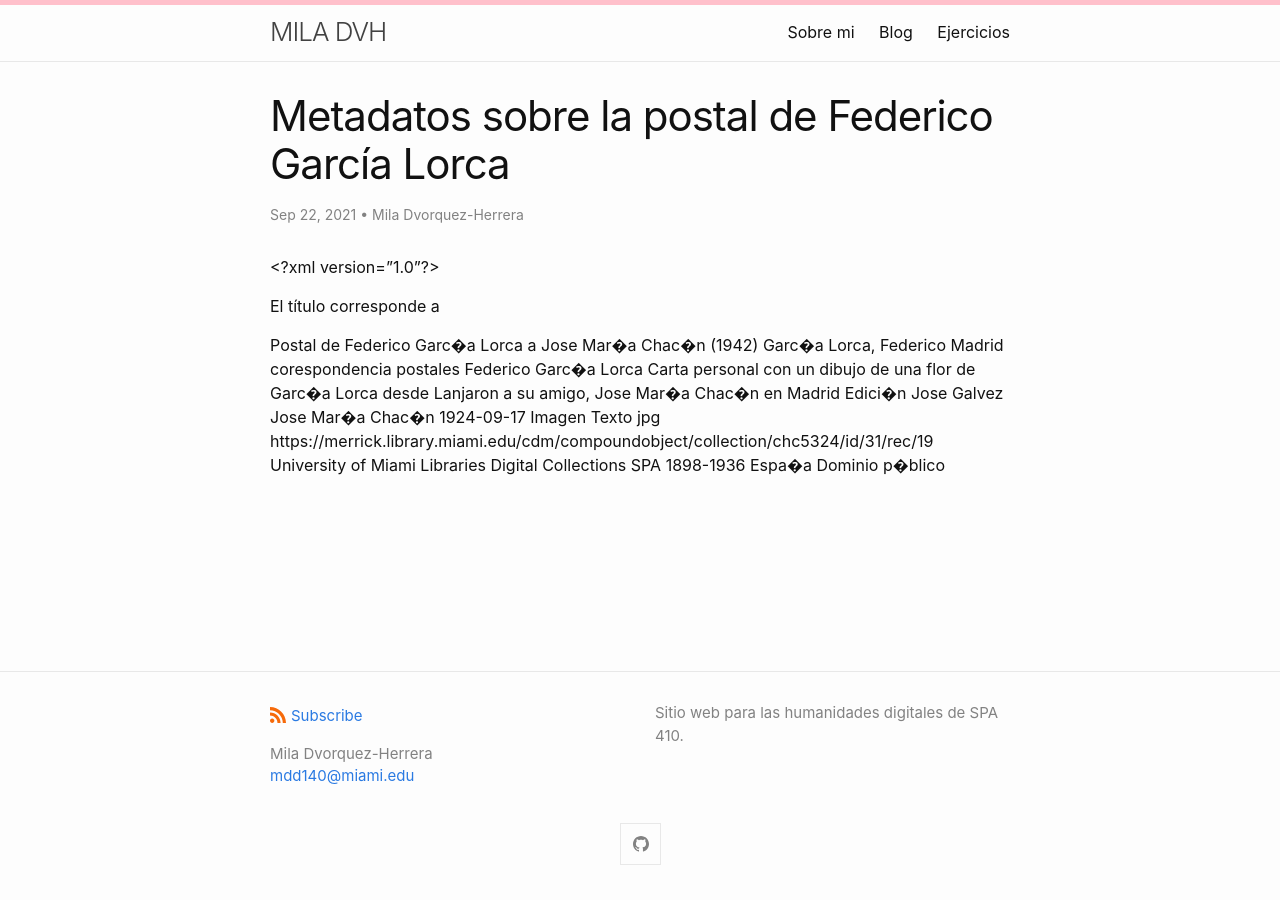
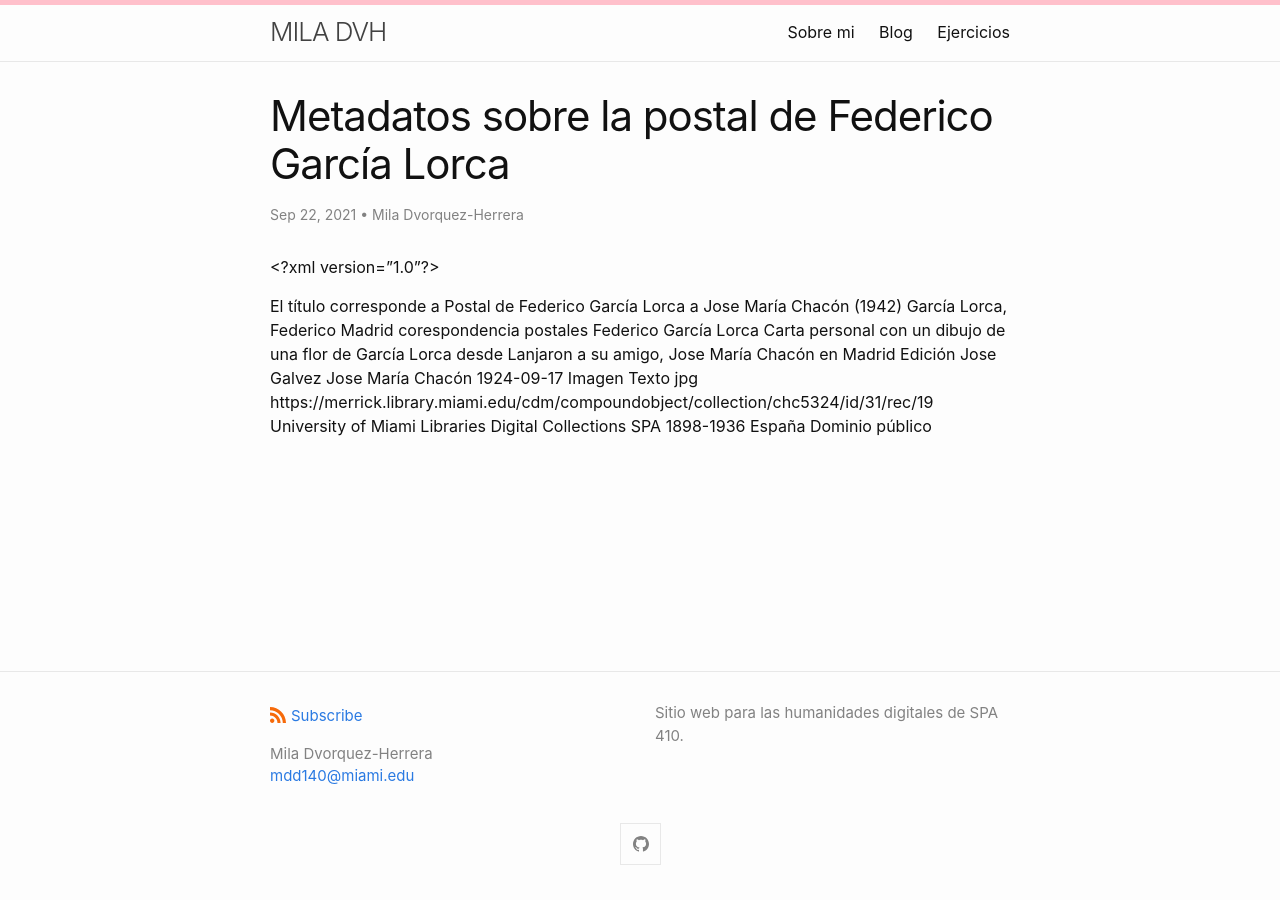
Before and after one commit to miladvh/miladvh.github.io, a Jekyll site: the page built from _posts/2021-09-22-metadatos.md, in a window 1280 px wide. Built offline with Jekyll 4.4.1, drawn with Linux system fonts in a browser that asks for light colours.

Commit message:
Update 2021-09-22-metadatos.md

```diff
--- a/_posts/2021-09-22-metadatos.md
+++ b/_posts/2021-09-22-metadatos.md
@@ -8,13 +8,13 @@ author: Mila Dvorquez-Herrera
 <metadata
     xmlns:dc="http://purl.org/dc/elements/1.1/">
 
-    <p>El título corresponde a </p>
+    El título corresponde a
 
     <dc:title>
-        Postal de Federico Garc�a Lorca a Jose Mar�a Chac�n (1942)
+        Postal de Federico García Lorca a Jose María Chacón (1942)
     </dc:title>
     <dc:creator>
-        Garc�a Lorca, Federico
+        García Lorca, Federico
     </dc:creator>
     <dc:subject>
         Madrid
@@ -26,16 +26,16 @@ author: Mila Dvorquez-Herrera
         postales
     </dc:subject>
     <dc:subject>
-        Federico Garc�a Lorca
+        Federico García Lorca
     </dc:subject>
     <dc:description>
-        Carta personal con un dibujo de una flor de Garc�a Lorca desde Lanjaron a su amigo, Jose Mar�a Chac�n en Madrid
+        Carta personal con un dibujo de una flor de García Lorca desde Lanjaron a su amigo, Jose María Chacón en Madrid
     </dc:description>
     <dc:publisher>
-        Edici�n Jose Galvez
+        Edición Jose Galvez
     </dc:publisher>
     <dc:contributor>
-        Jose Mar�a Chac�n
+        Jose María Chacón
     </dc:contributor>
     <dc:date>
         1924-09-17
@@ -62,10 +62,10 @@ author: Mila Dvorquez-Herrera
         1898-1936
     </dc:coverage>
     <dc:coverage>
-        Espa�a
+        España
     </dc:coverage>
     <dc:rights>
-        Dominio p�blico
+        Dominio público
     </dc:rights>
 
 </metadata>
```
